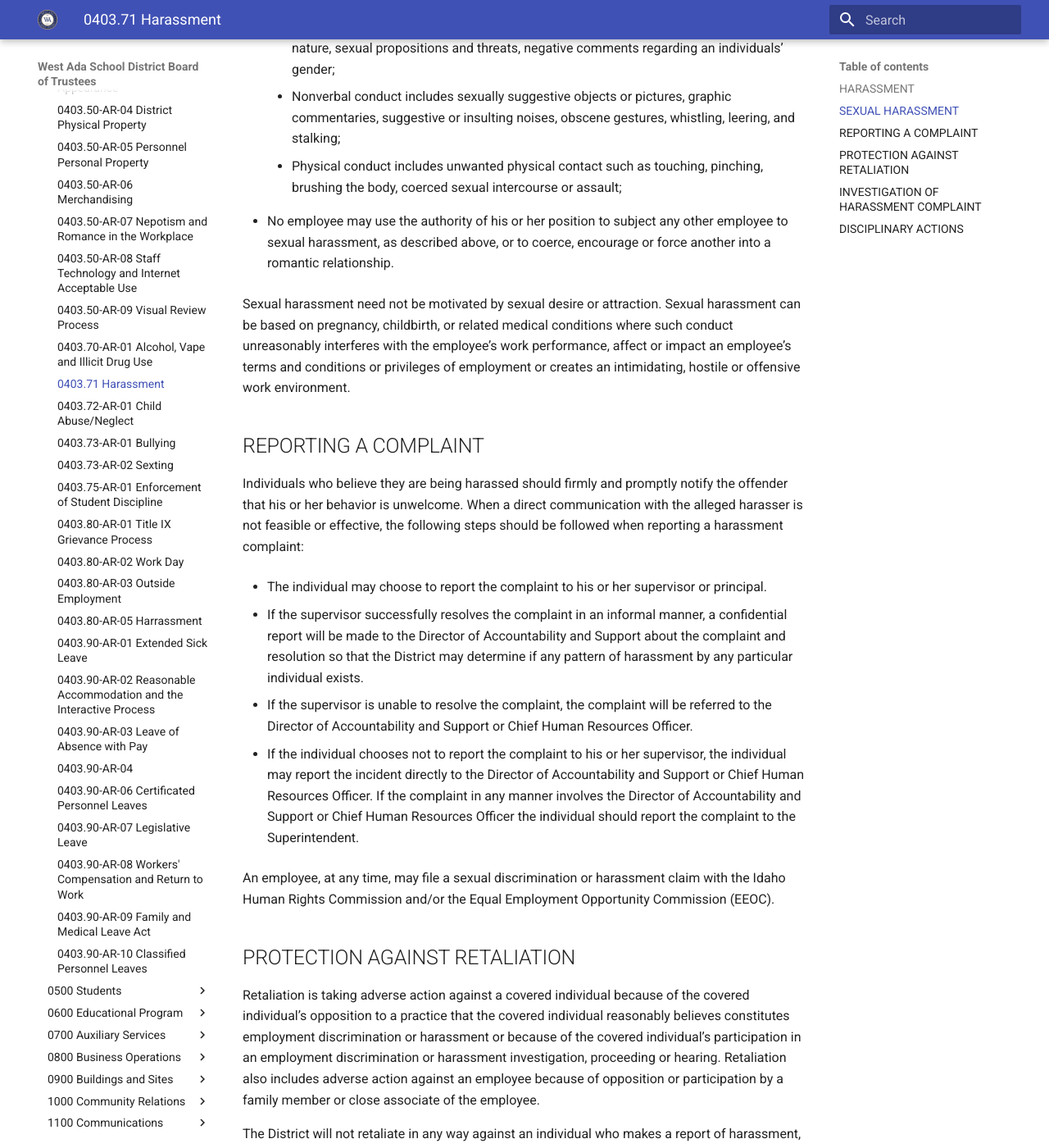
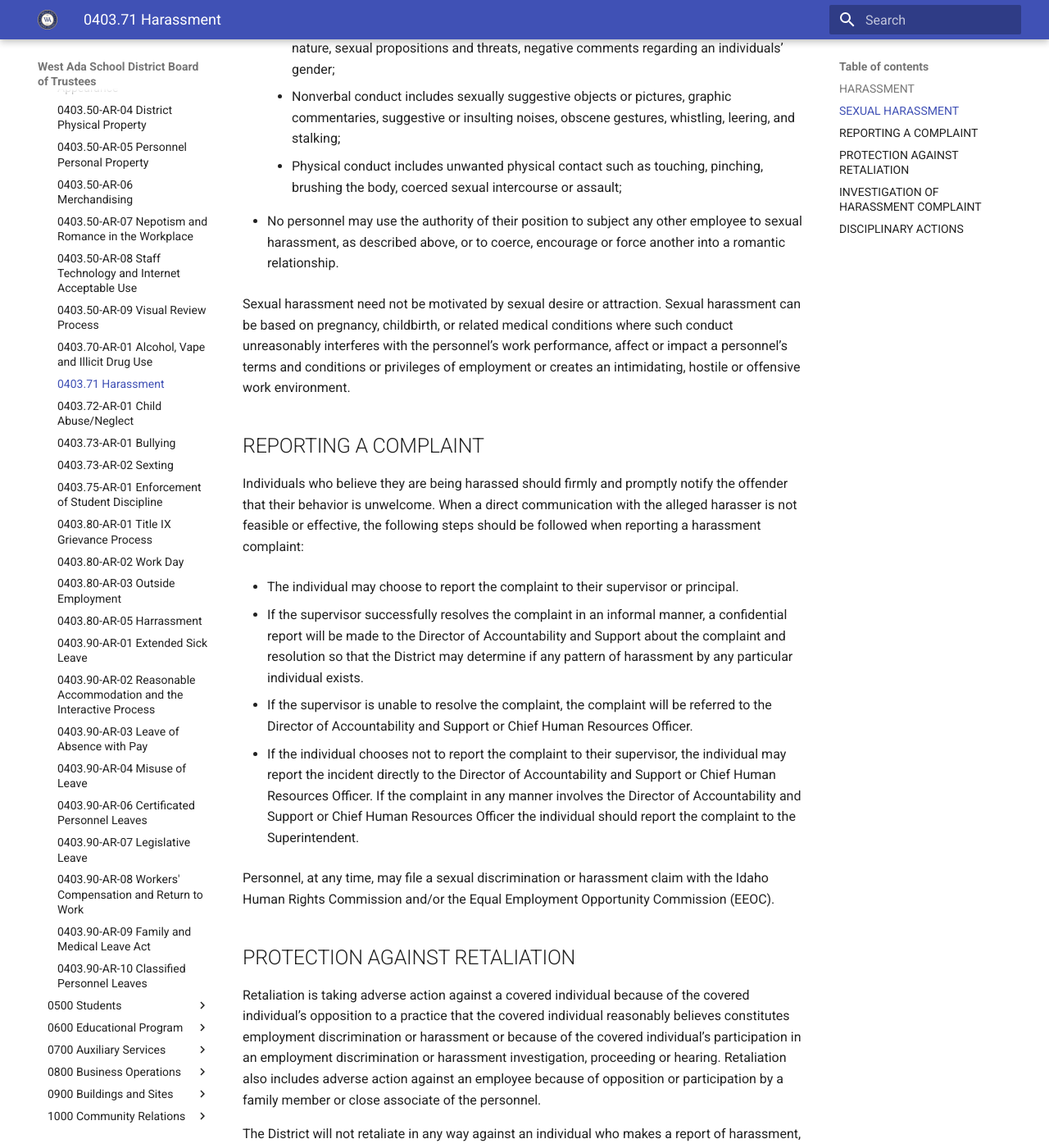
Before and after one commit to westada/section-400-hr-policy-review, an MkDocs documentation site: the page built from docs/regulations/0400-Staff/0403.71-AR-01.md, in a window 1280 px wide and 1400 px high, scrolled down 1960 px. Shown: the whole window at 82% size. Built offline with MkDocs 1.6.1 and Material for MkDocs 9.7.7, drawn with Linux system fonts in a browser that asks for light colours; some of the changed text lies outside the part shown.

Commit message:
More 403s

```diff
--- a/docs/regulations/0400-Staff/0403.71-AR-01.md
+++ b/docs/regulations/0400-Staff/0403.71-AR-01.md
@@ -7,11 +7,11 @@ statutory: True
 kind: Policy
 ---
 
-The District is committed to preventing and prohibiting all types of harassment and retaliation in the workplace. The District shall afford equal employment opportunity to all qualified applicants or employees with respect to compensation and all terms and conditions of employment, including hiring, training, promotion, transfer, discipline, and termination. All employees have the right to work in an atmosphere that promotes equal opportunities free from all forms of discrimination and conduct that could be harassing, coercive, or disruptive.
+The District is committed to preventing and prohibiting all types of harassment and retaliation in the workplace. The District shall afford equal employment opportunity to all qualified applicants or personnel with respect to compensation and all terms and conditions of employment, including hiring, training, promotion, transfer, discipline, and termination. All personnel have the right to work in an atmosphere that promotes equal opportunities free from all forms of discrimination and conduct that could be harassing, coercive, or disruptive.
 
 Conduct need not violate either federal or state law to constitute a violation of this regulation. A single act by a covered individual may constitute a violation of this policy and provide sufficient grounds for corrective action.
 
-The District expressly prohibits any retaliation against an employee because they filed or supported a complaint or because they participated in the investigation or complaint resolution process. Individuals found to have retaliated against an employee in violation of this regulation will be subject to disciplinary action.
+The District expressly prohibits any retaliation against personnel because they filed or supported a complaint or because they participated in the investigation or complaint resolution process. Individuals found to have retaliated against personnel in violation of this regulation will be subject to disciplinary action.
 
 ## HARASSMENT
 
@@ -21,33 +21,33 @@ Conduct that amounts to harassment is unwelcome verbal, visual, or physical cond
 
 -Submission to or rejection of the conduct is used as the basis for an employment decision.
 
-- The harassment unreasonably interferes with an employee’s work performance or creates an intimidating, hostile, or offensive work environment.
+- The harassment unreasonably interferes with a personnel’s work performance or creates an intimidating, hostile, or offensive work environment.
 
-District employees are:
+District personnel are:
 
 - Prohibited from engaging in any conduct which could reasonably be construed as constituting harassment on the basis of an individual’s protected classification, including but not limited to, sex, race, color, national origin, age, religious beliefs, ethnic background, physical or mental disability, military or veteran status, or any other basis protected by the law;
 
 - Prohibited from displaying graffiti and/or slogans or visual displays such as cartoons or posters depicting slurs or derogatory sentiments related to the victim’s sex, race, color, national origin, age, religious beliefs, ethnic background or disability;
 
-- Prohibited from sexually harassing other employees, students or visitors of the district;
+- Prohibited from sexually harassing other personnel, students or visitors of the district;
 
-- Required to report to his/her supervisor, the Director of Accountability and Support, or the Chief Human Resources Officer any harassment of which the employee becomes aware; and,
+- Required to report to their supervisor, the Director of Accountability and Support, or the Chief Human Resources Officer any harassment of which personnel becomes aware; and,
 
 - Required to take immediate action to discipline and/or report students who engage in conduct which may be reasonably considered constituting harassment of another student.
 
-This policy applies to all conduct on the district’s premises and to conduct off the District’s premises that has an effect upon an employee’s work environment or a student’s educational environment.
+This policy applies to all conduct on the district’s premises and to conduct off the District’s premises that has an effect upon a personnel's work environment or a student’s educational environment.
 
-As deemed appropriate, the District will provide training to employees regarding harassment and will take reasonable steps to take remedial action to stop harassment and prevent its recurrence.
+As deemed appropriate, the District will provide training to personnel regarding harassment and will take reasonable steps to take remedial action to stop harassment and prevent its recurrence.
 
 ## SEXUAL HARASSMENT
 
 Sexual harassment is a form of misconduct that includes unwelcome sexual advances, requests for sexual favors, unwelcome visual, verbal or physical contact of a sexual nature when:
 
-- The employee’s submission to such conduct is made either as an implicit or explicit term or quid pro quo condition of employment (including but not limited to wages, evaluation, advancement, retention, assigned duties or other employment-related matters);
+- The personnel’s submission to such conduct is made either as an implicit or explicit term or quid pro quo condition of employment (including but not limited to wages, evaluation, advancement, retention, assigned duties or other employment-related matters);
 
 - Submission to or rejection of such conduct is used as a basis for decisions affecting employment or educational decisions affecting the individuals;
 
-- Such conduct by supervisors, other employees or volunteers has the purpose or effect of unreasonably interfering with an individual’s work performance or education, or creating an intimidating, hostile or offensive work or educational environment.
+- Such conduct by supervisors, other personnel or volunteers has the purpose or effect of unreasonably interfering with an individual’s work performance or education, or creating an intimidating, hostile or offensive work or educational environment.
 
 - Examples of sexual harassment include, but are not limited to, the following;
 
@@ -57,27 +57,27 @@ Sexual harassment is a form of misconduct that includes unwelcome sexual advance
 
     - Physical conduct includes unwanted physical contact such as touching, pinching, brushing the body, coerced sexual intercourse or assault;
 
-- No employee may use the authority of his or her position to subject any other employee to sexual harassment, as described above, or to coerce, encourage or force another into a romantic relationship.
+- No personnel may use the authority of their position to subject any other employee to sexual harassment, as described above, or to coerce, encourage or force another into a romantic relationship.
 
-Sexual harassment need not be motivated by sexual desire or attraction. Sexual harassment can be based on pregnancy, childbirth, or related medical conditions where such conduct unreasonably interferes with the employee’s work performance, affect or impact an employee’s terms and conditions or privileges of employment or creates an intimidating, hostile or offensive work environment.
+Sexual harassment need not be motivated by sexual desire or attraction. Sexual harassment can be based on pregnancy, childbirth, or related medical conditions where such conduct unreasonably interferes with the personnel’s work performance, affect or impact a personnel’s terms and conditions or privileges of employment or creates an intimidating, hostile or offensive work environment.
 
 ## REPORTING A COMPLAINT
 
-Individuals who believe they are being harassed should firmly and promptly notify the offender that his or her behavior is unwelcome. When a direct communication with the alleged harasser is not feasible or effective, the following steps should be followed when reporting a harassment complaint:
+Individuals who believe they are being harassed should firmly and promptly notify the offender that their behavior is unwelcome. When a direct communication with the alleged harasser is not feasible or effective, the following steps should be followed when reporting a harassment complaint:
 
-- The individual may choose to report the complaint to his or her supervisor or principal.
+- The individual may choose to report the complaint to their supervisor or principal.
 
 - If the supervisor successfully resolves the complaint in an informal manner, a confidential report will be made to the Director of Accountability and Support about the complaint and resolution so that the District may determine if any pattern of harassment by any particular individual exists.
 
 - If the supervisor is unable to resolve the complaint, the complaint will be referred to the Director of Accountability and Support or Chief Human Resources Officer.
 
-- If the individual chooses not to report the complaint to his or her supervisor, the individual may report the incident directly to the Director of Accountability and Support or Chief Human Resources Officer. If the complaint in any manner involves the Director of Accountability and Support or Chief Human Resources Officer the individual should report the complaint to the Superintendent.
+- If the individual chooses not to report the complaint to their supervisor, the individual may report the incident directly to the Director of Accountability and Support or Chief Human Resources Officer. If the complaint in any manner involves the Director of Accountability and Support or Chief Human Resources Officer the individual should report the complaint to the Superintendent.
 
-An employee, at any time, may file a sexual discrimination or harassment claim with the Idaho Human Rights Commission and/or the Equal Employment Opportunity Commission (EEOC).
+Personnel, at any time, may file a sexual discrimination or harassment claim with the Idaho Human Rights Commission and/or the Equal Employment Opportunity Commission (EEOC).
 
 ## PROTECTION AGAINST RETALIATION
 
-Retaliation is taking adverse action against a covered individual because of the covered individual’s opposition to a practice that the covered individual reasonably believes constitutes employment discrimination or harassment or because of the covered individual’s participation in an employment discrimination or harassment investigation, proceeding or hearing. Retaliation also includes adverse action against an employee because of opposition or participation by a family member or close associate of the employee.
+Retaliation is taking adverse action against a covered individual because of the covered individual’s opposition to a practice that the covered individual reasonably believes constitutes employment discrimination or harassment or because of the covered individual’s participation in an employment discrimination or harassment investigation, proceeding or hearing. Retaliation also includes adverse action against an employee because of opposition or participation by a family member or close associate of the personnel.
 
 The District will not retaliate in any way against an individual who makes a report of harassment, in good faith, nor will it permit any District employee to do so. Any person found to have retaliated against another individual for reporting an incident of harassment, in good faith, may be subject to the same disciplinary action provided for harassment offenders. Individuals who are not complainants but who assist individuals who believe they have been subjected to harassment or who assist or participate in a harassment investigation are also protected from retaliation.
 
@@ -89,7 +89,7 @@ The District will not retaliate in any way against an individual who makes a rep
 
 - Complaints not resolved at the immediate supervisory/administrative level will be investigated by the District’s Human Resources Director.
 
-- Upon completion of the investigation of a harassment complaint, the investigator will communicate his/her finding to the Director of Accountability and Support and/or Chief Human Resources Officer. If the complaint in any manner involves the Superintendent, the investigator’s finding will be submitted directly to the Chief Human Resources Officer.
+- Upon completion of the investigation of a harassment complaint, the investigator will communicate their finding to the Director of Accountability and Support and/or Chief Human Resources Officer. If the complaint in any manner involves the Superintendent, the investigator’s finding will be submitted directly to the Chief Human Resources Officer.
 
 - The District will keep and maintain a written record including, but not limited to, witness statements, investigative reports, and correspondence from the date any allegation of harassment is reported to District personnel. The information in the written record will also include the action taken by the district in response to each allegation. The record will be kept within the Human Resources Office at the District office and will not, at any time, be purged by District personnel.
 
@@ -97,6 +97,6 @@ The District will not retaliate in any way against an individual who makes a rep
 
 ## DISCIPLINARY ACTIONS
 
-When it is brought to their attention, principals and supervisors must take affirmative steps to stop harassment by subordinates or non-employees, including, warning, discipline and recommending possible probation or dismissal.
+When it is brought to their attention, principals and supervisors must take affirmative steps to stop harassment by subordinates or non-personnel, including, warning, discipline and recommending possible probation or dismissal.
 
-If the investigation finds that an employee has harassed another employee or a student, disciplinary actions may include probation, suspension and/or dismissal from employment. In addition, documentation regarding the disciplinary action will be placed in the employee’s personnel file.
+If the investigation finds that personnel has harassed another employee or a student, disciplinary actions may include probation, suspension and/or dismissal from employment. In addition, documentation regarding the disciplinary action will be placed in the individual’s personnel file.
```
Also changed, not shown: docs/regulations/0400-Staff/0403.90-AR-04.md (+3 -3 lines), docs/regulations/0400-Staff/0403.90-AR-07.md (+11 -11 lines), docs/regulations/0400-Staff/0403.90-AR-10.md (+19 -19 lines).
